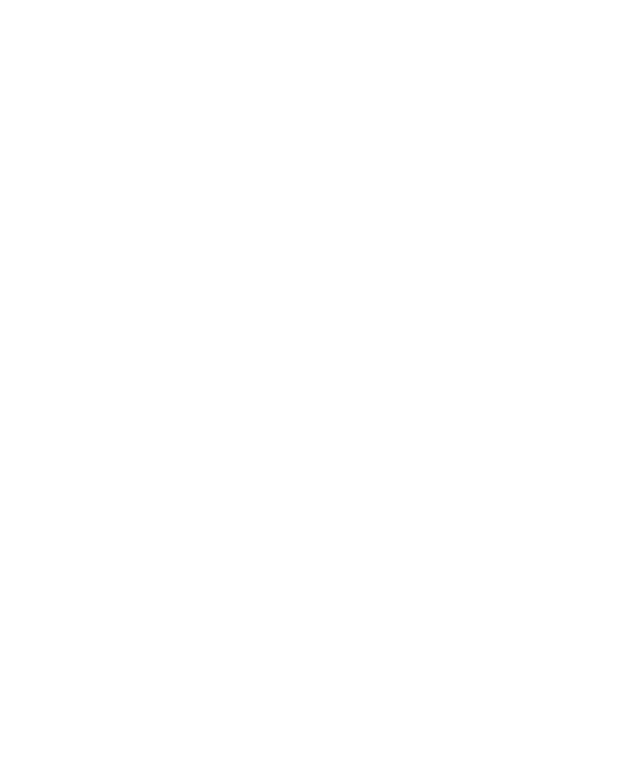
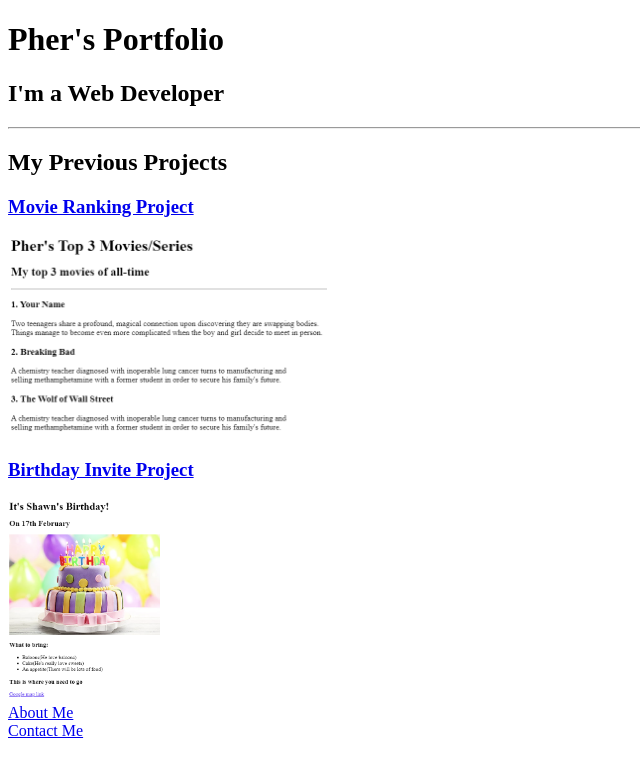
Before and after one commit to Pherrrrrr/html-portfolio, a plain HTML site: page index.html in a window 1280 px wide. Shown: the whole page, without its empty margins (0-640 px from the left). Drawn offline with Linux system fonts and the light colour scheme.

Commit message:
Add files via upload

```diff
--- a/index.html
+++ b/index.html
@@ -13,3 +13,32 @@ HINT for TODO 6: You can use the height attribute set to 200 to make the image s
 https://developer.mozilla.org/en-US/docs/Web/HTML/Element/img#attr-height -->
 
 <!-- TODO 7: Add the Contact Me and About Me page links -->
+
+<!DOCTYPE html>
+<html lang="en">
+<head>
+    <meta charset="UTF-8">
+    <meta name="viewport" content="width=device-width, initial-scale=1.0">
+    <title>Pher's Website</title>
+</head>
+<body>
+    <h1>Pher's Portfolio</h1>
+    <h2>I'm a Web Developer</h2>
+    <hr/>
+    <h2>My Previous Projects</h2>
+    <h3>
+        <a href="./public/movie-ranking.html">Movie Ranking Project</a>
+
+    </h3>
+    <a href="./public/movie-ranking.html"><img src="./assets/images/Movies.png" height="200"></a>
+
+    <h3>
+        <a href="./public/birthday-invite.html">Birthday Invite Project</a>
+    </h3>
+    <a href="/public/birthday-invite.html"><img src="./assets/images/Bday.png" height="200"</a><br />
+
+    <a href="./public/about.html">About Me</a> <br />
+    <a href="./public/contact.html">Contact Me</a>
+
+</body>
+</html>
```
